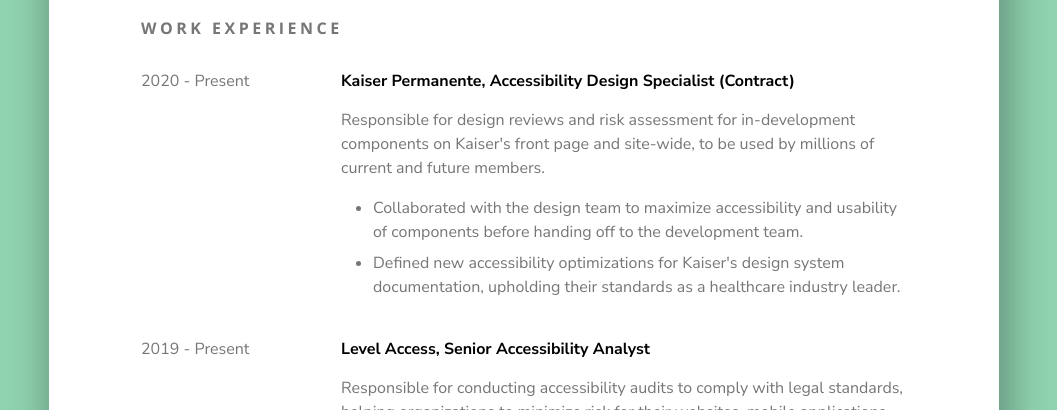
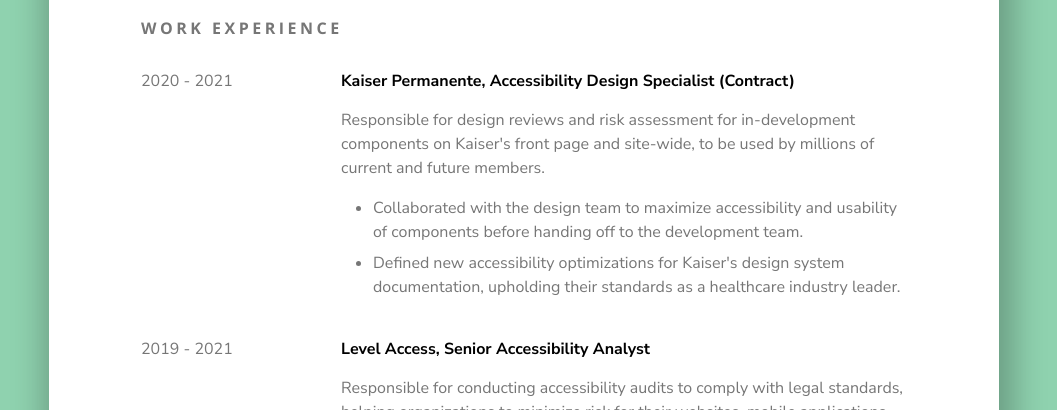
Before and after one commit to jamesthomasdavey/photography, a React (Create React App) app: page /resume in a window 1280 px wide. Shown: the part 297-707 px from the top of the page, without its empty margins (116-1173 px from the left). Built offline with nearby package versions, Linux system fonts and the light colour scheme.

Commit message:
end the previous job dates

```diff
--- a/src/data/resumeData.js
+++ b/src/data/resumeData.js
@@ -7,7 +7,7 @@
     'Digital accessibility expert with DHS Trusted Tester certification, specializing in front-end web development, WCAG and Section 508 conformance, and educating developers to improve usability across all platforms.',
   workExperiences: [
     {
-      dates: '2020 - Present',
+      dates: '2020 - 2021',
       company: 'Kaiser Permanente',
       title: 'Accessibility Design Specialist (Contract)',
       summary:
@@ -18,7 +18,7 @@
       ],
     },
     {
-      dates: '2019 - Present',
+      dates: '2019 - 2021',
       company: 'Level Access',
       title: 'Senior Accessibility Analyst',
       summary:
```
